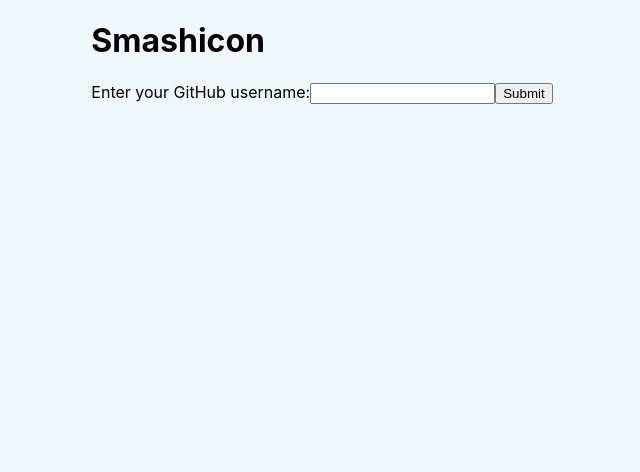
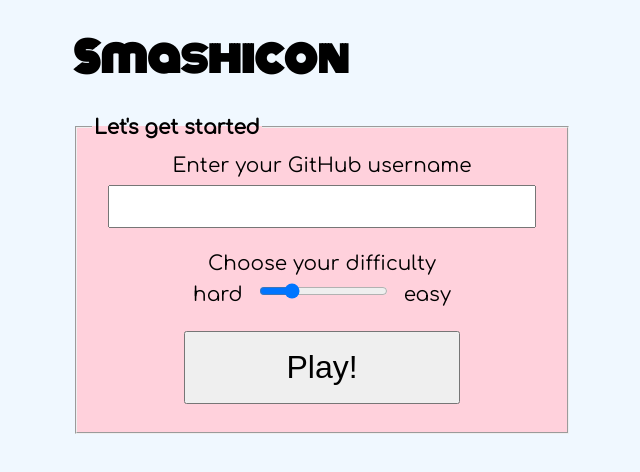
Before and after one commit to fac18/smashicon, a React (Create React App) app: page / in a window 1280 px wide. Shown: the top 472 px of the page, without its empty margins (318-958 px from the left). Built offline with nearby package versions, Linux system fonts and the light colour scheme; no server answers.

Commit message:
finish plumbing fetched data into components and styling etc.

```diff
--- a/src/components/App/App.css
+++ b/src/components/App/App.css
@@ -1,7 +1,14 @@
+/* FONTS */
+
+@import url('https://fonts.googleapis.com/css?family=Comfortaa|Monoton&display=swap');
+
+/* App CSS */
+
 .app {
 
 }
 
 .splash-title {
-
+  font-family: Monoton;
+  font-size: 2.5rem;
 }
--- /dev/null
+++ b/src/components/FinalScreen/FinalScreen.css
@@ -0,0 +1,32 @@
+.final__container {
+  display: flex;
+  flex-flow: column nowrap;
+  align-items: center;
+  justify-content: center;
+  text-align: center;
+  background-color: #ffd1dc;
+  font-family: Comfortaa;
+  padding: 1rem;
+  border: 1px solid black;
+}
+
+.final__title {
+  font-family: Monoton
+}
+
+.final__score {
+  font-weight: 600;
+  font-size: 1.5rem;
+}
+
+.final__text {
+  font-size: 1.25rem;
+}
+
+.final__button {
+  margin: 1rem;
+  padding: 1rem;
+  font-size: 2rem;
+  font-weight: 500;
+  width: 60%;
+}
--- /dev/null
+++ b/src/components/FinalScreen/FinalScreen.js
@@ -0,0 +1,21 @@
+import React from 'react';
+import './FinalScreen.css'
+
+const FinalScreen = ({ score }) => {
+  const refreshPage = () => { window.location.reload(false) }
+
+  return (<div className="final__container">
+    <h2 className="final__title">GAME OVER</h2>
+    <p className="final__score">
+      Final score: {score}
+    </p>
+    <p className="final__text">
+      You successfully smashed through all your followers' identicons!
+    </p>
+    <button className="final__button" onClick={refreshPage}>
+      Play again?
+    </button>
+  </div>)
+}
+
+export default FinalScreen
--- a/src/components/Form/Form.css
+++ b/src/components/Form/Form.css
@@ -0,0 +1,43 @@
+.form {
+  font-family: Comfortaa;
+  font-size: 1.25rem;
+}
+
+.form__field {
+  display: flex;
+  flex-flow: column nowrap;
+  align-items: center;
+  justify-content: center;
+  background-color: #ffd1dc;
+}
+
+.form__legend {
+  font-weight: 1000;
+}
+
+.form__label {
+  padding: 0.5rem;
+}
+
+.form__input {
+  text-align: center;
+  font-size: 2rem;
+  margin: 0 1rem 1rem 1rem;
+}
+
+.form__range-container {
+  display: flex;
+  flex-flow: row nowrap;
+}
+
+.form__range {
+  margin: 0 1rem 1rem 1rem;
+}
+
+.form__submit {
+  margin: 1rem;
+  padding: 1rem;
+  font-size: 2rem;
+  font-weight: 500;
+  width: 60%;
+}
--- a/src/components/Form/Form.js
+++ b/src/components/Form/Form.js
@@ -5,32 +5,52 @@ import getData from '../../utils/getData'
 
 const Form = () => {
   const [username,setUsername] = React.useState('')
+  const [interval,setInterval] = React.useState(300)
   const [userData,setUserData] = React.useState(null)
-  const [play, setPlay] = React.useState(false);
+  const [followers,setFollowers] = React.useState(null)
 
+  // write functions for controlling form events
   const changeUsername = e => { setUsername(e.target.value) }
+  const changeInterval = e => { setInterval(e.target.value) }
   const getUser = e => {
     e.preventDefault()
     getData(`https://api.github.com/users/${username}`)
       .then(data => setUserData(data))
   }
 
+  // make effect to make 2nd API call for followers once userData available
   React.useEffect(() => {
-    document.querySelector('.form__submit').addEventListener('click', getUser)
-  }, [])
+    if (userData) {
+      getData(userData.followers_url)
+        .then(data => data.map(follower => follower.login))
+        .then(followers => setFollowers(followers))
+    }
+  }, [userData])
 
-  if (!userData) {
-    return (<form>
-      <label htmlFor="username" className="form__label">
-        Enter your GitHub username:
-        <input type="text" className="form__input" value={username} onChange={changeUsername} />
-      </label>
-      <input type="submit" className="form__submit"/>
+  // until username is entered and user AND follower data retrieved, display form
+  if (!followers) {
+    return (<form className="form">
+      <fieldset className="form__field">
+        <legend className="form__legend">Let's get started</legend>
+        <label htmlFor="username" className="form__label">
+          Enter your GitHub username
+        </label>
+        <input type="text" className="form__input" id="username" value={username} onChange={changeUsername} />
+        <label htmlFor="difficulty" className="form__label">
+          Choose your difficulty
+        </label>
+        <div className="form__range-container">
+          <span>hard</span>
+          <input type="range" min="100" max="1000" step="100" id="difficulty" value={interval} onChange={changeInterval} className="form__range"/>
+          <span>easy</span>
+        </div>
+        <input type="submit" value="Play!" className="form__submit" onClick={getUser} />
+      </fieldset>
     </form>)
   }
 
-  const { followers_url } = userData;
-  return <Game username={username} followersUrl={followers_url} />
+  const { avatar_url } = userData;
+  return <Game username={username} interval={interval} followers={followers} avatarUrl={avatar_url} />
 }
 
 export default Form;
--- a/src/components/Game/Game.css
+++ b/src/components/Game/Game.css
@@ -1,6 +1,5 @@
 .game {
-  margin: 2rem;
-  padding: 1rem;
+  margin: 1rem;
   display: flex;
   flex-flow: column nowrap;
   align-items: center;
@@ -9,16 +8,16 @@
 
 .game-grid {
   display: grid;
-  grid-template-columns: repeat(5, 10vw);
+  grid-template-columns: repeat(5, 6vw);
 }
 
 .game-grid__column {
   display: grid;
-  grid-template-rows: repeat(10, 10vw);
+  grid-template-rows: repeat(10, 6vw);
 }
 
 .game-grid__square {
-  margin: 10px;
+  margin: 5px;
   background: gray;
   opacity: 0.5;
 }
--- a/src/components/Game/Game.js
+++ b/src/components/Game/Game.js
@@ -1,21 +1,16 @@
 import React from 'react';
+import './Game.css';
+
 import Player from '../Player/Player'
 import Scoreboard from '../Scoreboard/Scoreboard'
-
-import './Game.css';
+import FinalScreen from '../FinalScreen/FinalScreen'
 
 import zeroArray from '../../utils/zeroArray'
 import buildIdenticon from '../../utils/buildIdenticon'
 
-// hard code data that would be passed in
-const profileUrl = 'https://avatars2.githubusercontent.com/u/50529930?s=400&v=4'
-const interval = 250; // time between steps in ms
-const followers = ['svnmmrs','samhstn', 'nikkesan', 'hajimon54', 'albadylic', 'redahaq' , 'pat-cki' , 'bethanyios' , 'tonylomax' , 'crianonim']
-
-const Game = props => {
+const Game = ({ username, interval, followers, avatarUrl }) => {
     // set up states
     const [field, setField] = React.useState(() => {
-        const username = 'Ayub3' // github username submitted at landing
         const initialIdenticon = buildIdenticon(username)
         const initialField = zeroArray(5,5)
         initialField.forEach((lane,i) => { initialField[i] = lane.concat(initialIdenticon[i]) })
@@ -27,34 +22,37 @@ const Game = props => {
     const [t, setT] = React.useState(0);
     const [playerPosition, setPlayerPosition] = React.useState(2)
     const [score, setScore] = React.useState(0)
+    const [gameOver, setGameOver] = React.useState(false)
 
     // set up timer and event listeners on mount
     React.useEffect(()=>{
         const tick = () => { setT(t => t + 1) }
         const timer = setInterval(tick, interval)
 
-        document.addEventListener('keydown', e => {
+        const arrowKeys = e => {
           if (e.keyCode === 37) { // left arrow press
             setPlayerPosition(position => position - 1 < 0 ? 0 : position - 1)
           } else if (e.keyCode === 39) { // right arrow press
             setPlayerPosition(position => position + 1 > 4 ? 4 : position + 1)
           }
-        })
+        }
+        document.addEventListener('keydown', arrowKeys)
 
+        // and clear them on unmounting
         return () => {
             clearInterval(timer)
-            // window.removeEventListener
+            window.removeEventListener('keydown', arrowKeys)
         }
-    },[])
+    }, [interval]) // dependency array could also be empty, but lint dislikes
 
-    // run this code every time time ticks
+    // run this code every on every tick of the clock
     React.useEffect(() => {
         if (t % 10 === 0 && t !== 0) {
             setField(field => {
                 return field.map((lane,i) => {
                     const block = lane.shift()
                     if (block && playerPosition === i) {
-                        setScore(score => score + 1)// run code for player to gain a point
+                        setScore(score => score + 1)
                     }
                     lane.push(nextIdenticon[i].shift())
                     return lane
@@ -63,7 +61,7 @@ const Game = props => {
             if (followers.length) {
                 setNextIdenticon(buildIdenticon(followers.shift()))
             } else {
-                // run code to finish the game ('YOU WIN!')
+                setGameOver(true)
                 console.log(`Game finished. Your score was ${score}!`)
             }
         }
@@ -90,6 +88,7 @@ const Game = props => {
         }
     }, [t])
 
+    if (!gameOver) {
       return (<div className="game">
         <Scoreboard score={score} />
         <div className="game-grid">
@@ -102,14 +101,14 @@ const Game = props => {
                           : <div key={i.toString() + reversej.toString()} className="game-grid__square"></div>
                   })}
                   </div>
-
-
               })
-
           }
         </div>
-      <Player playerPosition={playerPosition} profileSrc={profileUrl} />
+        <Player playerPosition={playerPosition} avatarUrl={avatarUrl} />
       </div>)
+    } else {
+      return <FinalScreen score={score} />
+    }
 }
 
 export default Game
--- a/src/components/Player/Player.css
+++ b/src/components/Player/Player.css
@@ -1,16 +1,17 @@
 .player__container {
-  margin: 1rem;
-  min-height: 10vw;
+  min-height: 6vw;
   display: grid;
-  grid-template-columns: repeat(5, 10vw);
+  grid-template-columns: repeat(5, 6vw);
   align-items: center;
   justify-content: center;
+  text-align: center;
 }
 
 .player__icon {
+  /* border: 2px solid black; */
   border-radius: 50%;
-  max-width: 10vw;
-  max-height: 10vw;
+  max-width: 6vw;
+  max-height: 6vw;
 }
 
 .player__space {
--- a/src/components/Player/Player.js
+++ b/src/components/Player/Player.js
@@ -4,12 +4,12 @@ import './Player.css'
 
 let positions = new Array(5).fill(0)
 
-const Player = ({ playerPosition, profileSrc }) => {
+const Player = ({ playerPosition, avatarUrl }) => {
   return (<div className="player__container">
     {
       positions.map((position,i) => {
         if (i === playerPosition) {
-          return (<img key={i} src={profileSrc} alt="your player icon" className="player__icon" />)
+          return (<img key={i} src={avatarUrl} alt="your player icon" className="player__icon" />)
         } else {
           return (<div key={i} className="player__space"></div>)
         }
--- a/src/components/Scoreboard/Scoreboard.css
+++ b/src/components/Scoreboard/Scoreboard.css
@@ -1,18 +1,20 @@
 .score-container {
   border: 5px solid black;
-  margin: 10px;
+  margin: 1rem;
   min-width: 10vw;
-  border-radius: 10px;
+  border-radius: 1rem;
   position: absolute;
   top: 0;
   right: 0;
   display: flex;
   flex-direction: column;
   align-items: center;
-  background-color: aliceblue;
+  background-color: #ffd1dc;
 }
 
 .score {
+  font-family: Comfortaa;
+  padding: 1rem;
   font-size: 2rem;
   font-weight: 500;
 }
```
Also changed, not shown: 1 other file (tests, documents, lock files or other folders). Lines whose indentation alone changed are shown as unchanged.
